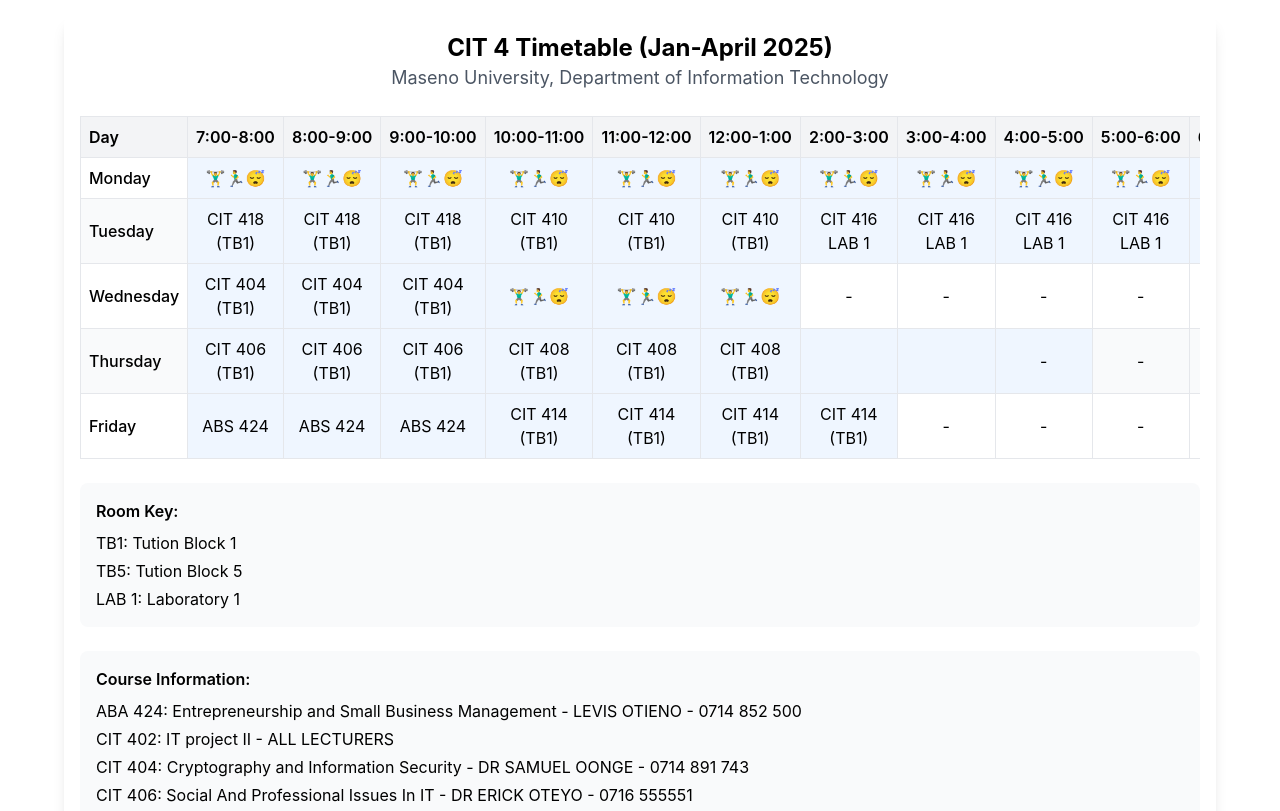
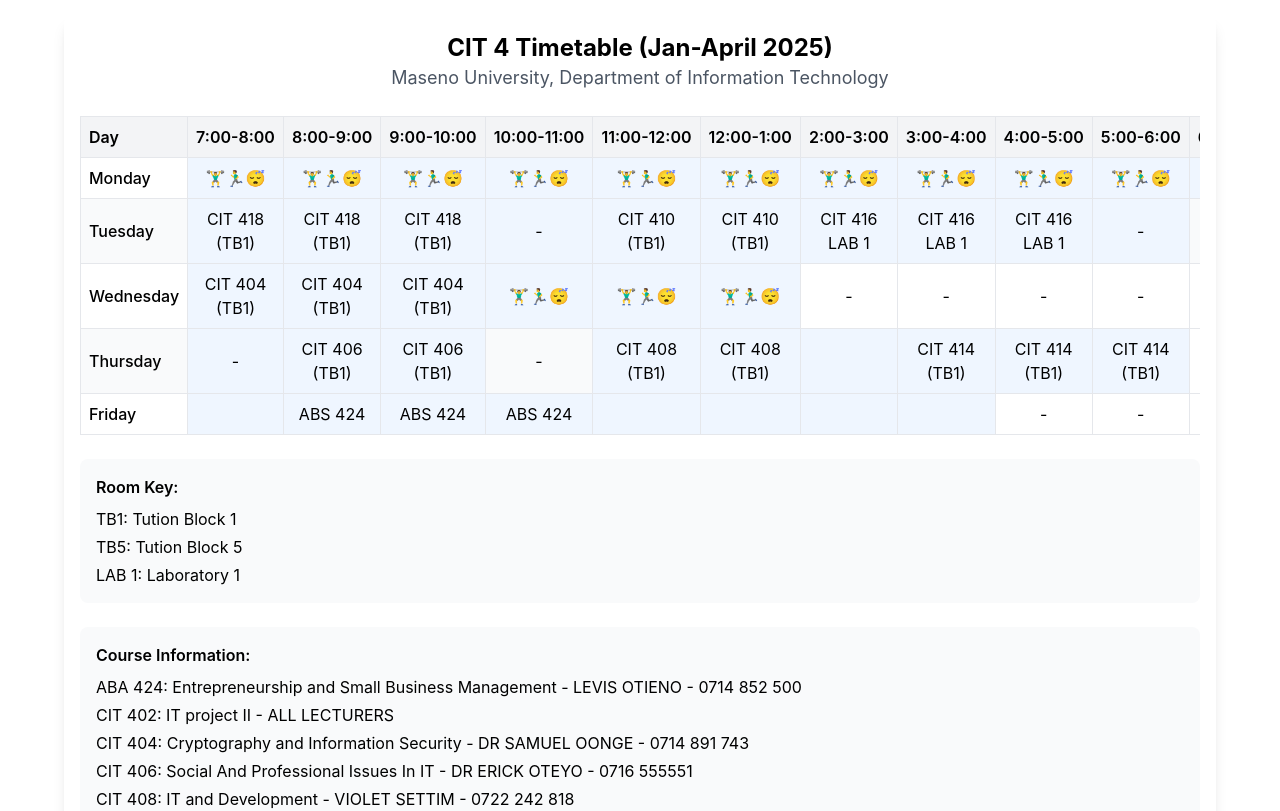
Before and after one commit to JosephNjoroge8/cit4-timetable, a React (Create React App) app: page / in a window 1280 px wide. Shown: the top 811 px of the page. Built offline with nearby package versions, Linux system fonts and the light colour scheme.

Commit message:
414update

```diff
--- a/src/components/TimeTable.jsx
+++ b/src/components/TimeTable.jsx
@@ -11,9 +11,9 @@
     "Monday": Array(11).fill("🏋️‍♂️🏃‍♂️😴"),
     "Tuesday": [
       "CIT 418 (TB1)", "CIT 418 (TB1)", "CIT 418 (TB1)",
-      "CIT 410 (TB1)", "CIT 410 (TB1)", "CIT 410 (TB1)",
+      " -", "CIT 410 (TB1)", "CIT 410 (TB1)",
       "CIT 416 LAB 1", "CIT 416 LAB 1", "CIT 416 LAB 1",
-      "CIT 416 LAB 1", "CIT 416 LAB 1"
+      " -", "-"
     ],
     "Wednesday": [
       "CIT 404 (TB1)", "CIT 404 (TB1)", "CIT 404 (TB1)",
@@ -21,14 +21,14 @@
       "-", "-", "-", "-", "-"
     ],
     "Thursday": [
-      "CIT 406 (TB1)", "CIT 406 (TB1)", "CIT 406 (TB1)",
-      "CIT 408 (TB1)", "CIT 408 (TB1)", "CIT 408 (TB1)",
-      " ", " ", " -", "-", "-"
+      " -", "CIT 406 (TB1)", "CIT 406 (TB1)",
+      "-", "CIT 408 (TB1)", "CIT 408 (TB1)",
+      " ", "CIT 414 (TB1)", "CIT 414 (TB1)", "CIT 414 (TB1)",
     ],
     "Friday": [
-      "ABS 424", "ABS 424", "ABS 424",
-      "CIT 414 (TB1)", "CIT 414 (TB1)", "CIT 414 (TB1)",
-      "CIT 414 (TB1)", "-", "-", "-", "-"
+      "", "ABS 424", "ABS 424", "ABS 424",
+      " ", " ", " ",
+      " ", "-", "-", "-", "-"
     ]
   };
 
```
